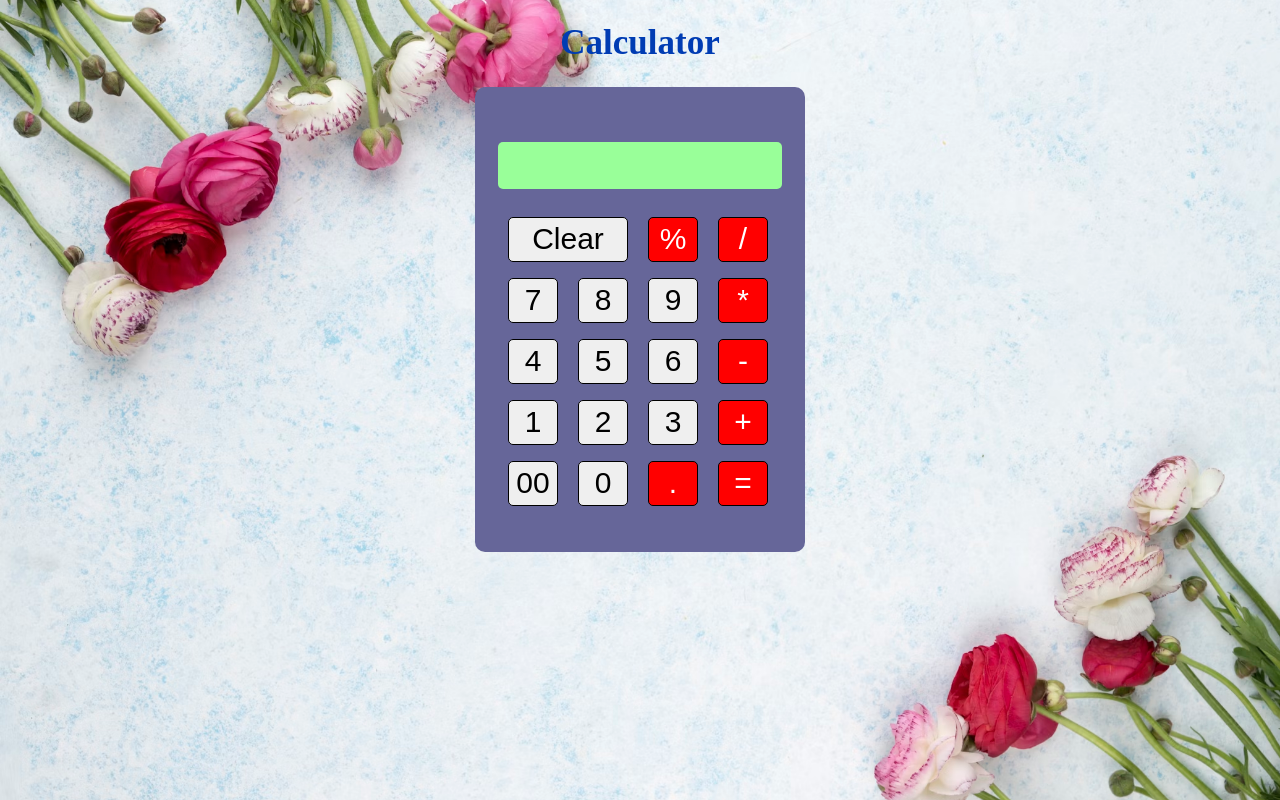
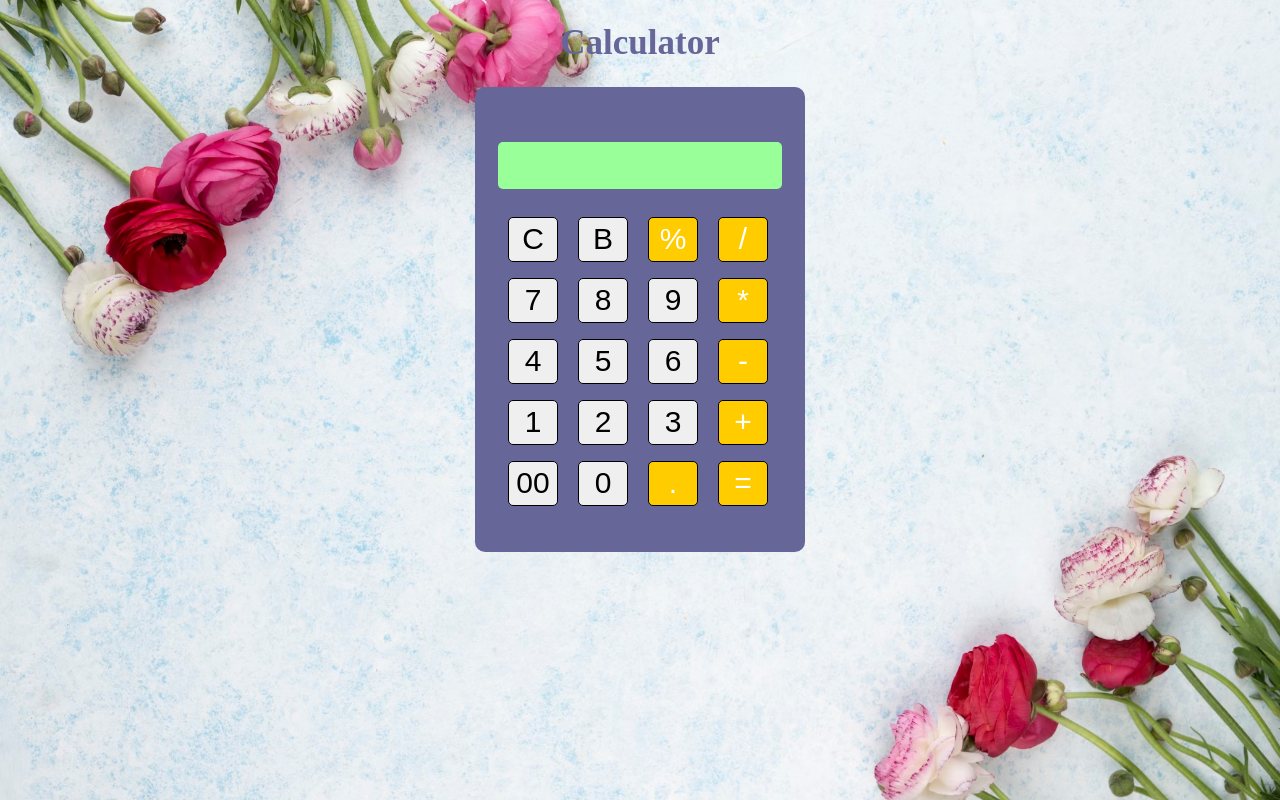
Before and after one commit to PurviMurkute/Calculator, a plain HTML site: page index.html in a window 1280 px wide. Drawn offline with Linux system fonts and the light colour scheme.

Commit message:
backspace btn added

```diff
--- a/calculator.css
+++ b/calculator.css
@@ -8,7 +8,7 @@ body {
 }
 
 .heading {
-    color: #003cb3;
+    color: #666699;
     text-align: center;
     font-size: 35px;
 }
@@ -46,9 +46,6 @@ body {
     border: 1px solid #000;
 }
 
-.clear-btn {
-    width: 120px;
-}
 
 .btn-container {
     margin-left: 15px;
@@ -64,6 +61,6 @@ body {
 }
 
 .special-btn {
-    background-color: #ff0000;
+    background-color: #ffcc00;
     color: #fff;
 }
--- a/calculator.js
+++ b/calculator.js
@@ -12,3 +12,8 @@ function clearScreen(){
     const screenElement = document.getElementById("calculator-screen");
     screenElement.value = '';
 }
+
+function backSpace() {
+    const screenElement = document.getElementById("calculator-screen");
+    screenElement.value = screenElement.value.slice(0, -1);
+}
--- a/index.html
+++ b/index.html
@@ -11,7 +11,8 @@
     <div class="calculator-container">
         <input id="calculator-screen" type="text" />
         <div class="btn-container">
-            <button class="btn clear-btn" onclick="clearScreen()">Clear</button>
+            <button class="btn" onclick="clearScreen()">C</button>
+            <button class="btn" onclick="backSpace()">B</button>
             <button class="btn special-btn" onclick="pressKey('%')">%</button>
             <button class="btn special-btn" onclick="pressKey('/')">/</button>
             <button class="btn" onclick="pressKey(7)">7</button>
```
